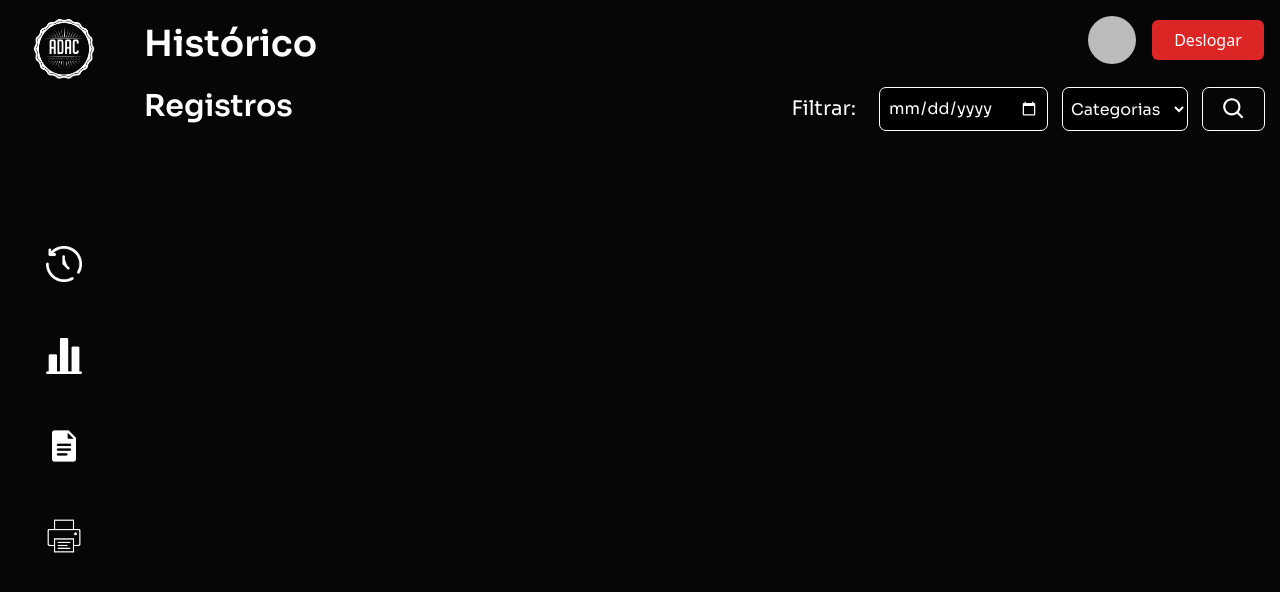
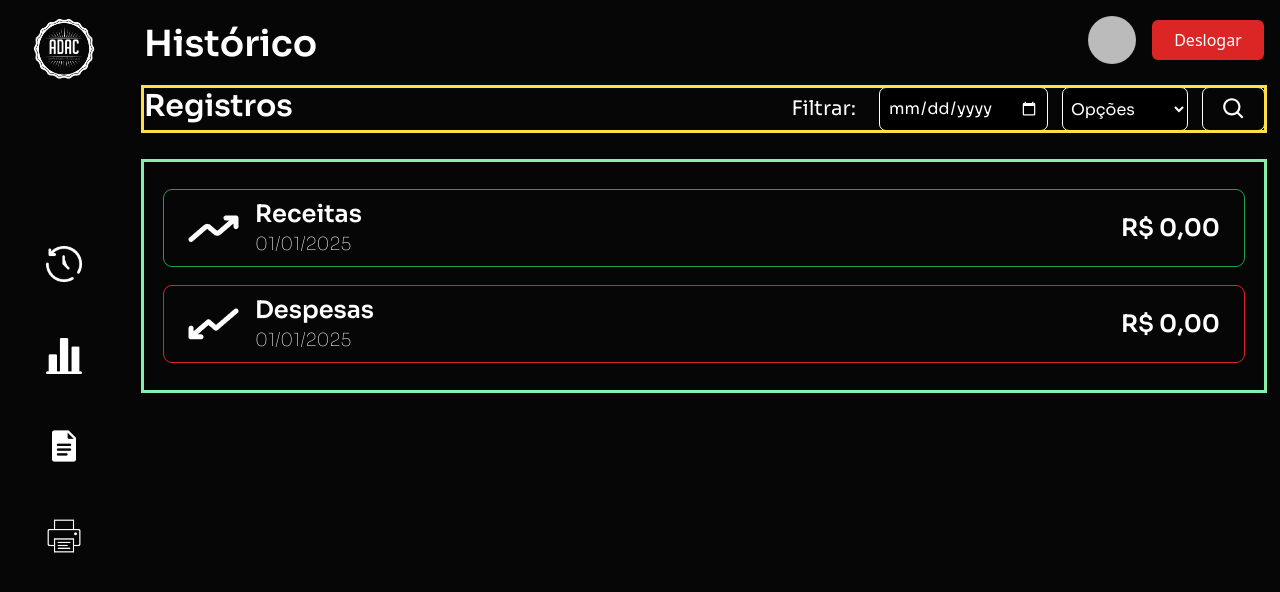
Before and after one commit to Rafaelk26/ADAC-Finance, a Next.js app: page /history in a window 1280 px wide. Shown: the top 592 px of the page. Built offline with nearby package versions, Linux system fonts and the light colour scheme; no server answers; sample sign-in values are in the browser's storage.

Commit message:
update history page!

```diff
--- a/src/pages/history/index.tsx
+++ b/src/pages/history/index.tsx
@@ -1,5 +1,6 @@
+import Head from 'next/head'
+import Image from 'next/image'
 import { FormEvent, useState } from 'react'
-import Head from 'next/head'
 import { BiSearch } from 'react-icons/bi'
 
 // Components
@@ -13,6 +14,9 @@ import { getSession } from 'next-auth/react'
 // CSS
 import styles from './history.module.css'
 
+// Image
+import logoEntry from '../../../public/logoEntry.png'
+import logoOutput from '../../../public/logoOutput.png'
 
 
 
@@ -61,8 +65,9 @@ export default function History({ dataUserPhoto }: { dataUserPhoto: string }) {
 
                     {/* Content */}
 
-                    <section className="max-w-7xl w-full mt-6">
-                        <div className='w-full flex justify-between'>
+                    <section className="max-w-7xl w-full mt-6 flex flex-col gap-8">
+                        {/* Filter */}
+                        <div className='w-full flex justify-between outline outline-yellow-300'>
                             <h1 className='font-sora font-semibold text-3xl'>Registros</h1>
 
 
@@ -80,7 +85,7 @@ export default function History({ dataUserPhoto }: { dataUserPhoto: string }) {
                                         <select
                                         onChange={(e) => setDate(e.target.value)}
                                         className={`w-1/2 bg-black font-sora p-1 outline outline-white outline-1 rounded-md`} >
-                                        <option value="">Categorias</option>
+                                        <option value="">Opções</option>
                                         <option value="All">Todos</option>
                                         <option value="Receitas">Receitas</option>
                                         <option value="Despesas">Despesas</option>
@@ -96,6 +101,59 @@ export default function History({ dataUserPhoto }: { dataUserPhoto: string }) {
                                 </div>
                             </div>
                         </div>
+
+                        {/* Content */}
+                        <section className='w-full px-5 py-7 flex flex-col gap-5 outline outline-green-300'>
+                            {/* Card Register History */}
+
+
+                            <div className='w-full flex justify-between py-2 px-6 outline outline-1 outline-green-600 rounded-lg'>
+                                {/* Image, name and date */}
+                                <div className='max-w-fit w-full flex gap-4'>
+                                    <div className='max-w-fit w-full flex flex-col justify-center'>
+                                        {/* Image */}
+                                        <Image
+                                            className=''
+                                            src={logoEntry}
+                                            alt={`Entrada ?`} />
+                                    </div>
+                                    {/* Name and date */}
+                                    <div className='max-w-fit w-full flex flex-col'>
+                                        <span className='font-sora text-2xl font-semibold'>Receitas</span>
+                                        <span className='font-sora text-lg font-thin'>01/01/2025</span>
+                                    </div>
+                                </div>
+
+                                {/* Price */}
+                                <div className='max-w-fit w-full flex flex-col justify-center'>
+                                    <span className='font-sora text-2xl font-semibold'>R$ 0,00</span>
+                                </div>
+                            </div>
+
+
+                            <div className='w-full flex justify-between py-2 px-6 outline outline-1 outline-red-600 rounded-lg'>
+                                {/* Image, name and date */}
+                                <div className='max-w-fit w-full flex gap-4'>
+                                    <div className='max-w-fit w-full flex flex-col justify-center'>
+                                        {/* Image */}
+                                        <Image
+                                            className=''
+                                            src={logoOutput}
+                                            alt={`Despesas ?`} />
+                                    </div>
+                                    {/* Name and date */}
+                                    <div className='max-w-fit w-full flex flex-col'>
+                                        <span className='font-sora text-2xl font-semibold'>Despesas</span>
+                                        <span className='font-sora text-lg font-thin'>01/01/2025</span>
+                                    </div>
+                                </div>
+
+                                {/* Price */}
+                                <div className='max-w-fit w-full flex flex-col justify-center'>
+                                    <span className='font-sora text-2xl font-semibold'>R$ 0,00</span>
+                                </div>
+                            </div>
+                        </section>
                     </section>
 
                 </div>
```
